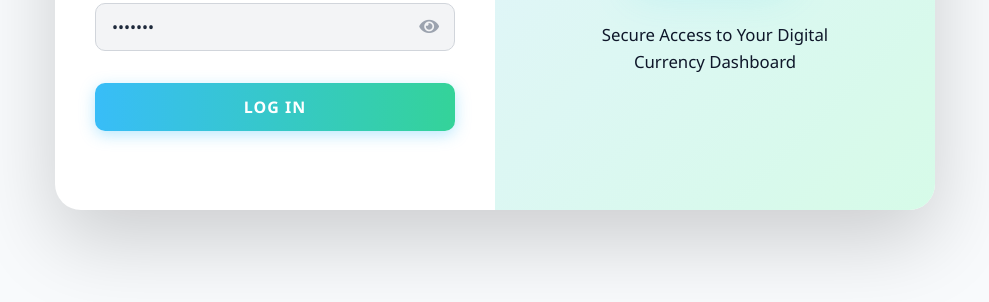
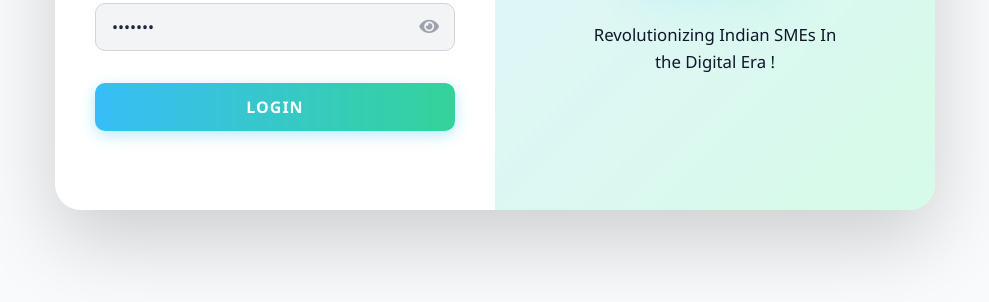
Before and after one commit to Prowess-ITCraft/digital_currency_dashboard, a plain HTML site: page index.html in a window 1280 px wide. Shown: the part 450-752 px from the top of the page, without its empty margins (145-1134 px from the left). Drawn offline with nearby package versions, Linux system fonts and the light colour scheme.

Commit message:
Finalized Commits

```diff
--- a/index.html
+++ b/index.html
@@ -42,7 +42,7 @@
                         <i class="fas fa-eye toggle-password" id="togglePassword"></i>
                     </div>
                 </div>
-                <button type="button" id="loginBtn" class="btn btn-login btn-block">Log In</button>
+                <button type="button" id="loginBtn" class="btn btn-login btn-block">LogIn</button>
             </form>
             <div id="login-message" class="text-center mt-3 text-danger" style="display:none;"></div>
         </div>
@@ -51,7 +51,7 @@
             <div class="slide-panel">
                 <div class="panel-content panel-content-right">
                     <img src="images/logo.png" alt="logo" class="company-logo">
-                    <p class="tagline">Secure Access to Your Digital Currency Dashboard</p>
+                    <p class="tagline">Revolutionizing Indian SMEs In the Digital Era !</p>
                 </div>
             </div>
         </div>
```
